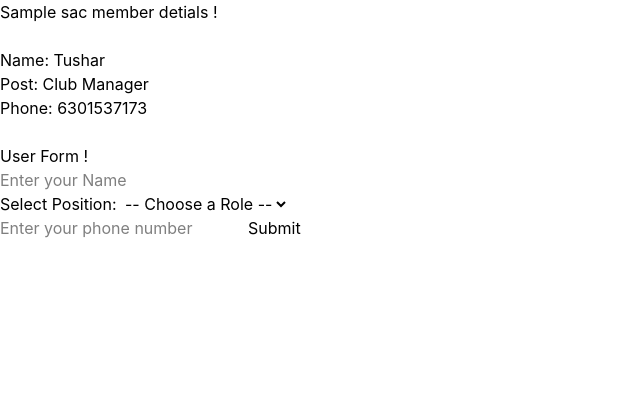
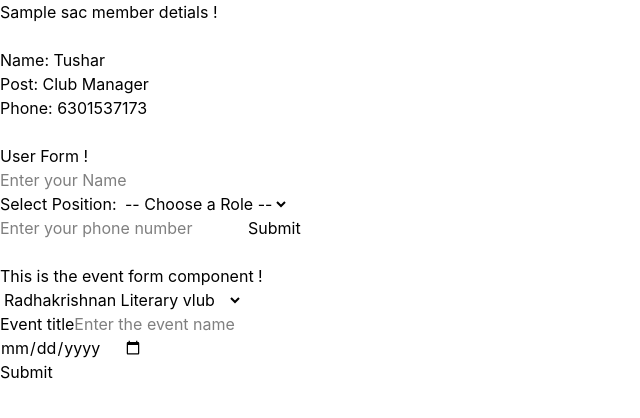
Before and after one commit to botislive/sac, a React (Vite) app: page / in a window 1280 px wide. Shown: the top 418 px of the page, without its empty margins (0-640 px from the left). Built offline with nearby package versions, Linux system fonts and the light colour scheme.

Commit message:
implemented the new event form

```diff
--- a/src/App.jsx
+++ b/src/App.jsx
@@ -2,6 +2,7 @@ import './App.css'
 import { sacMemAtom } from './atoms/userAtom'
 import { useAtom } from 'jotai'
 import MemberForm from './components/MemberForm.jsx'
+import EventForm from './components/EventForm.jsx'
 
 function App() {
         const [members]=useAtom(sacMemAtom)
@@ -23,6 +24,10 @@ function App() {
          <div>
           <MemberForm />
          </div>
+         <br />
+         <div>
+            <EventForm/>
+         </div>
        </div>
     </>
   )
--- a/src/atoms/userAtom.js
+++ b/src/atoms/userAtom.js
@@ -7,6 +7,15 @@ export const sacMemAtom = atom([{
     phone: "6301537173",
 }]);
 
+export const eventsAtom=atom([{
+      club_name:"Music Club",
+      event_title: "Sizziling Saturday",
+      manager:"Yahash",
+      date:"7 March 2026",
+      coordinators:["name1","name2",],
+
+},])
+
 export const setMemAtom = atom(null, (get, set, data) => {
     const currentlist=get(sacMemAtom)
     set(sacMemAtom, [...currentlist,{
@@ -15,3 +24,14 @@ export const setMemAtom = atom(null, (get, set, data) => {
         phone:data.post,
     }]);
 });
+
+export const setEventsAtom = atom(null, (get, set, data) => {
+    const currentlist=get(eventsAtom)
+    set(eventsAtom, [...currentlist,{
+        club_name:data.club_name,
+        event_title:data.event_title,
+        manager:data.manager,
+        date:data.date,
+        coordinators:data.coordinators,
+    }]);
+})
--- /dev/null
+++ b/src/components/EventForm.jsx
@@ -0,0 +1,41 @@
+import React from 'react'
+
+function EventForm() {
+    const clubs=[{
+           name:"Radhakrishnan Literary vlub",
+           faculty:"Mrs.Hima Bindu Madam",
+           manager:"Yellapu Tushar",
+           coordinatiors: ["name1","name2"],
+    },{
+        name: "Lata Mangeshkar Dance Club",
+        faculty: "Mrs.Sravanthi",
+        manager: "Likitha",
+        coordinatiors: ["name1","name2"],
+    }]
+
+  return (
+    <div>
+        <div>
+            <h1>This is the event form component !</h1>
+        </div>
+        <div>
+            <form>
+                <select name="club_name" id="club_name">
+                    {clubs.map((club)=>(
+                    <option value={club.name}>{club.name}</option>
+                    ))}
+                </select><br />
+                <label htmlFor="event_title">Event title</label>
+                 <input placeholder='Enter the event name' type="text" id='event_title'/><br/>
+
+                 <input type="date"/><br />
+
+                 <button type='submit'>Submit</button>
+            </form>
+
+        </div>
+    </div>
+  )
+}
+
+export default EventForm
```
